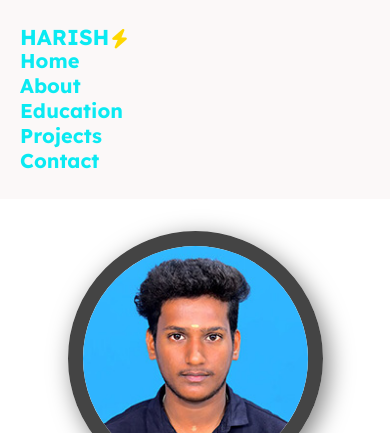
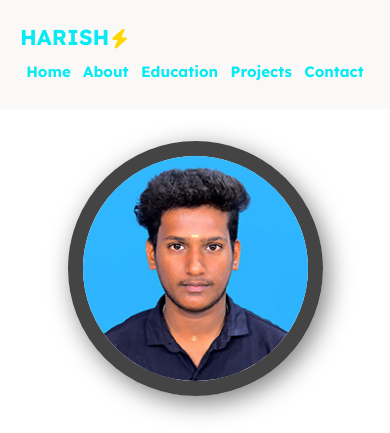
Before and after one commit to HARISHRAVI1502427/Personal_Portfolio, a plain HTML site: page index.html in a window 390 px wide. Shown: the top 433 px of the page. Drawn offline with nearby package versions, Linux system fonts and the light colour scheme.

Commit message:
Update styles.css

```diff
--- a/styles.css
+++ b/styles.css
@@ -111,7 +111,9 @@ body{
   display: none;
 }
 
-
+.menu_icon ul{
+  display:none;
+}
 /*---------------------------HomePage--------------------------*/
 
 .FirstElement{
@@ -516,7 +518,14 @@ profile-photo .img{
   .header i{
     color: black;
   }
-
+.menu_icon ul{
+  display:flex;
+  justify-content:space-around;
+  margin-top:10px;
+}
+  .menu_icon ul a{
+    font-size:15px;
+  }
   .profile-text{
     width: 350px;
   }
```
